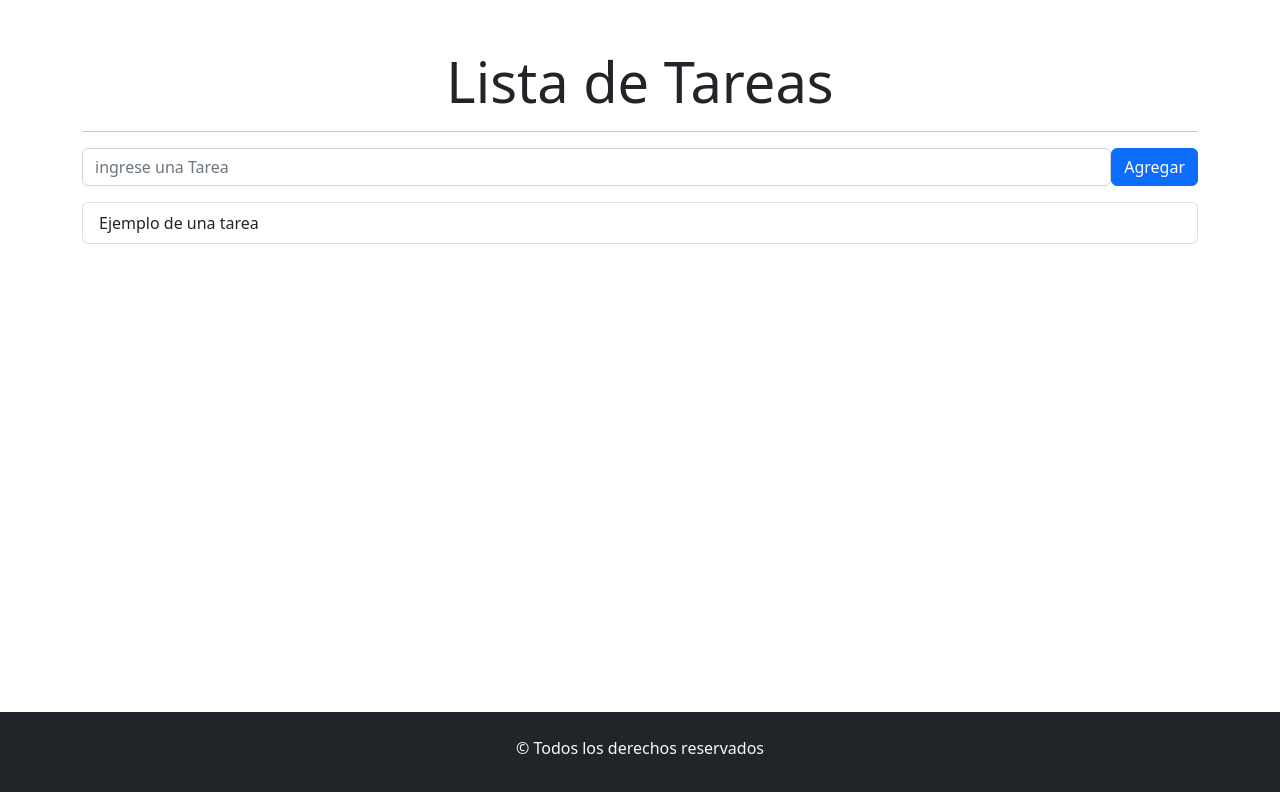
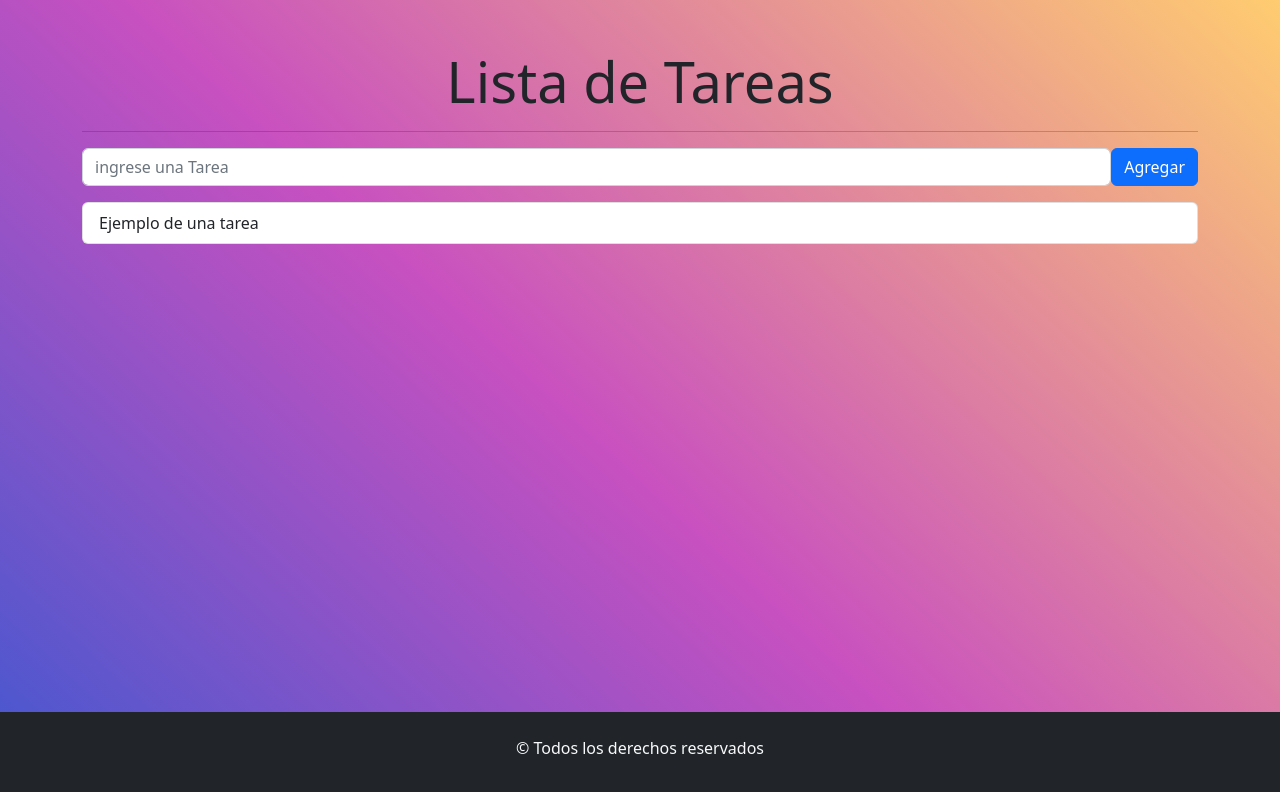
Before and after one commit to JuanPiAlba/listaTareasReact, a React (Vite) app: page / in a window 1280 px wide. Shown: the top 792 px of the page. Built offline with nearby package versions, Linux system fonts and the light colour scheme.

Commit message:
cambiamos el color de fondo

```diff
--- a/src/App.css
+++ b/src/App.css
@@ -1,9 +1,16 @@
-#root{
+#root {
   min-height: 100vh;
   display: flex;
   flex-direction: column;
+  background-color: #4158d0;
+  background-image: linear-gradient(
+    43deg,
+    #4158d0 0%,
+    #c850c0 46%,
+    #ffcc70 100%
+  );
 }
 
-.main{
+.main {
   flex-grow: 1;
 }
```
